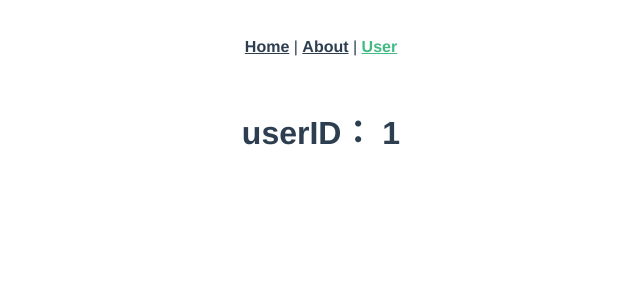
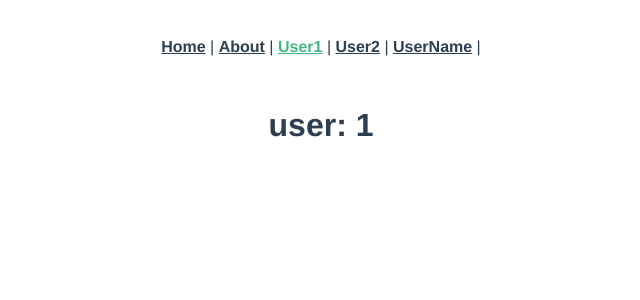
Before and after one commit to zhangtuo1999/study-vue-router, a Vue app: page /#/user/1 in a window 1280 px wide. Shown: the top 300 px of the page, without its empty margins (319-959 px from the left). Built offline with nearby package versions, Linux system fonts and the light colour scheme.

Commit message:
在路由中使用通配符

```diff
--- a/src/App.vue
+++ b/src/App.vue
@@ -3,7 +3,9 @@
     <nav>
       <router-link to="/">Home</router-link> |
       <router-link to="/about">About</router-link> |
-      <router-link to="/user/1">User</router-link>
+      <router-link to="/user/1">User1</router-link> |
+      <router-link to="/user/2">User2</router-link> |
+      <router-link to="/user-Tourry">UserName</router-link> |
     </nav>
     <router-view/>
   </div>
--- a/src/router/index.js
+++ b/src/router/index.js
@@ -22,6 +22,16 @@ const routes = [
         path: '/user/:id',
         name: 'user',
         component: () => import('../views/UserView.vue')
+    },
+    {
+        path: '/user-*',
+        name: 'userInfo',
+        component: () => import('../views/UserInfo')
+    },
+    {
+        path: '*',
+        name: '404',
+        component: () => import('../views/404')
     }
 ]
 
--- /dev/null
+++ b/src/views/404.vue
@@ -0,0 +1,15 @@
+<template>
+  <div>
+    404 Not Found
+  </div>
+</template>
+
+<script>
+export default {
+  name: "NotFound"
+}
+</script>
+
+<style scoped>
+
+</style>
--- /dev/null
+++ b/src/views/UserInfo.vue
@@ -0,0 +1,23 @@
+<template>
+  <div>
+    <h1>UserName:{{ currentName }}</h1>
+  </div>
+</template>
+
+<script>
+export default {
+  name: "UserInfo",
+  created() {
+    this.currentName = this.$route.params.pathMatch
+  },
+  data() {
+    return {
+      currentName: ''
+    }
+  }
+}
+</script>
+
+<style scoped>
+
+</style>
--- a/src/views/UserView.vue
+++ b/src/views/UserView.vue
@@ -1,6 +1,6 @@
 <template>
   <div>
-    <h1> userID： {{ currentID }}</h1>
+    <h1> user: {{ currentID }}</h1>
   </div>
 </template>
 
@@ -15,6 +15,12 @@ export default {
   created() {
     this.currentID = this.$route.params.id
   },
+  watch: {
+    $route(to, from) {
+      this.currentID = to.params.id
+      console.log('to:', to.params.id, 'from:', from.params.id)
+    }
+  }
 }
 </script>
 
```
